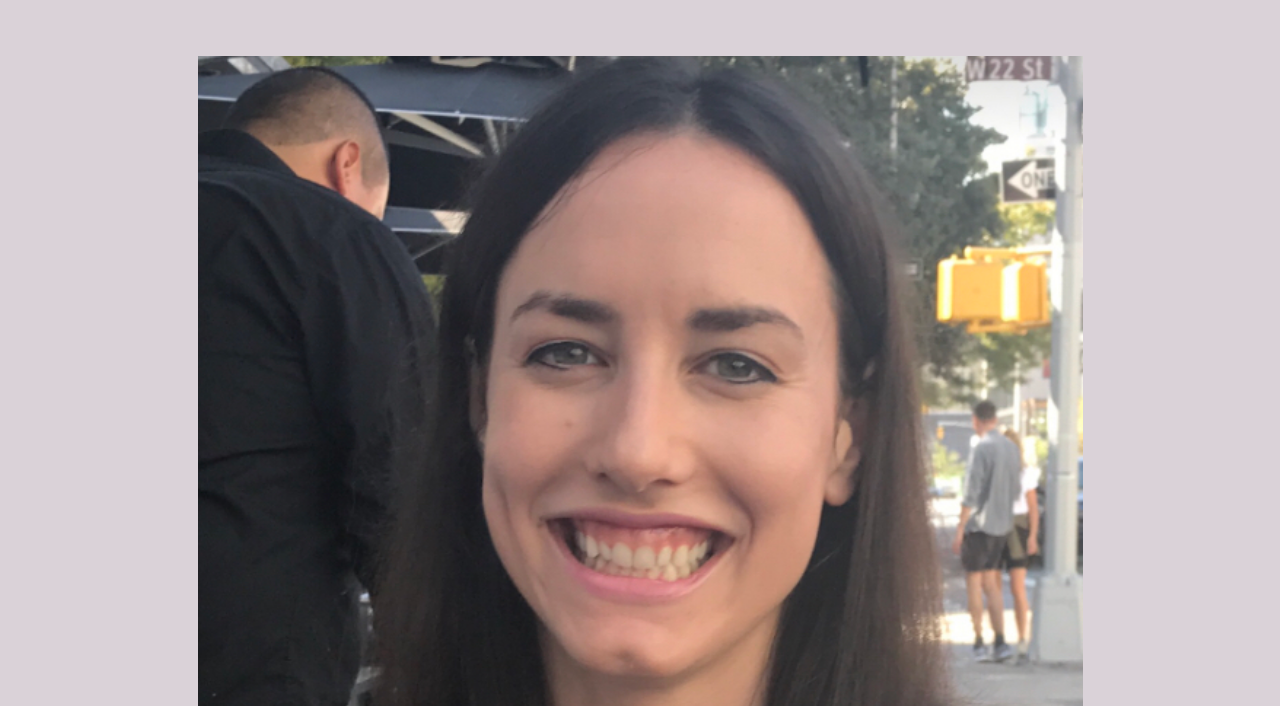
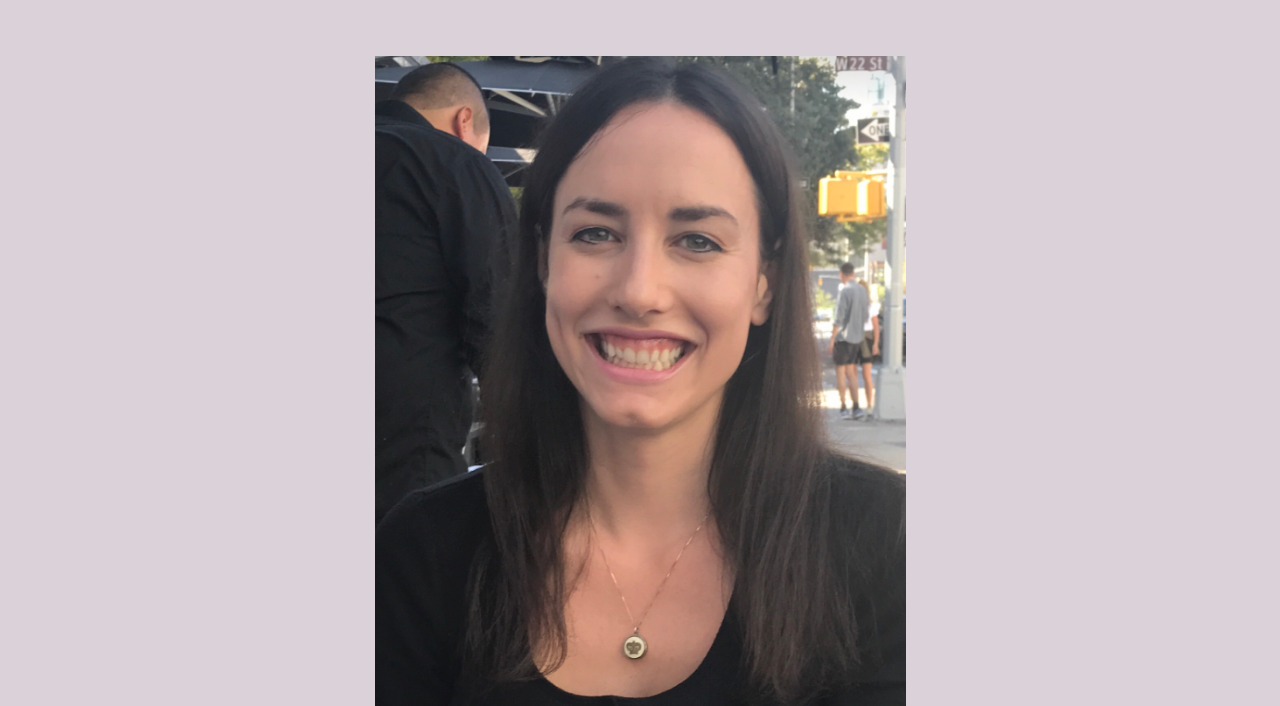
Before and after one commit to theresa-piazza/portfolio-page, a plain HTML site: page index.html in a window 1280 px wide. Shown: the part 94-800 px from the top of the page. Drawn offline with nearby package versions, Linux system fonts and the light colour scheme; a script that the page names is missing.

Commit message:
updated photo size

```diff
--- a/style.css
+++ b/style.css
@@ -73,8 +73,8 @@ article {
 
 /* the image is sized to be smaller than its full size */
 img {
-  width: 75%;
-  height: 75%;
+  width: 45%;
+  height: 45%;
 }
 
 container {
```
